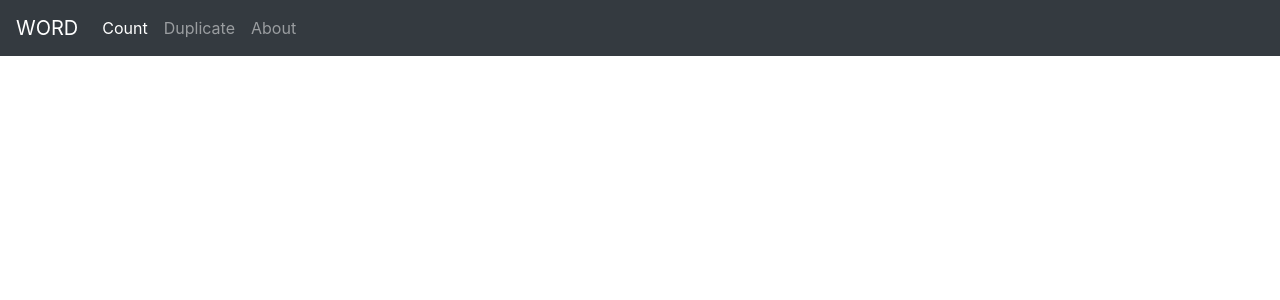
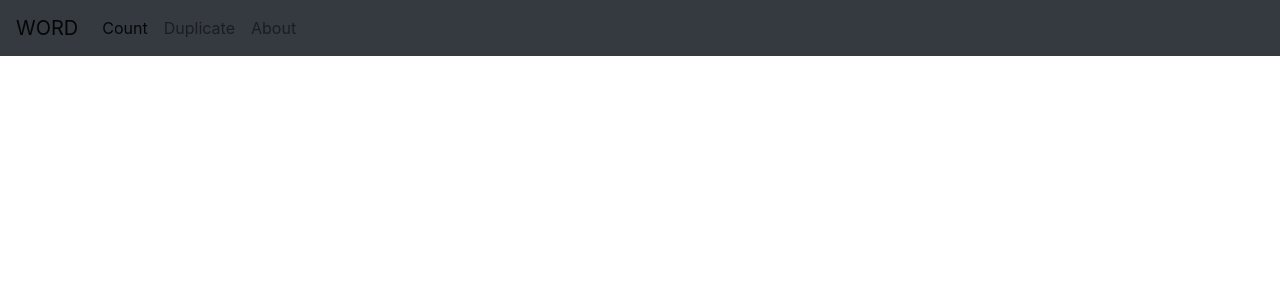
Before and after one commit to SirawitBu/Flask_tester, a Flask app: page / in a window 1280 px wide. Shown: the top 300 px of the page. Run offline with Flask 2, Linux system fonts and the light colour scheme; some libraries are stand-ins or nearby versions.

Commit message:
Update header.html

```diff
--- a/templates/header.html
+++ b/templates/header.html
@@ -8,7 +8,7 @@
     <script src="https://cdn.jsdelivr.net/npm/bootstrap@4.4.1/dist/js/bootstrap.min.js" integrity="sha384-wfSDF2E50Y2D1uUdj0O3uMBJnjuUD4Ih7YwaYd1iqfktj0Uod8GCExl3Og8ifwB6" crossorigin="anonymous"></script>
 </head>
 <body>
-    <nav class="navbar navbar-expand-lg navbar navbar-dark bg-dark">
+    <nav class="navbar navbar-expand-lg navbar navbar-light bg-dark">
         <a class="navbar-brand" href="#">WORD</a>
         <button class="navbar-toggler" type="button" data-toggle="collapse" data-target="#navbarNav" aria-controls="navbarNav" aria-expanded="false" aria-label="Toggle navigation">
           <span class="navbar-toggler-icon"></span>
```
